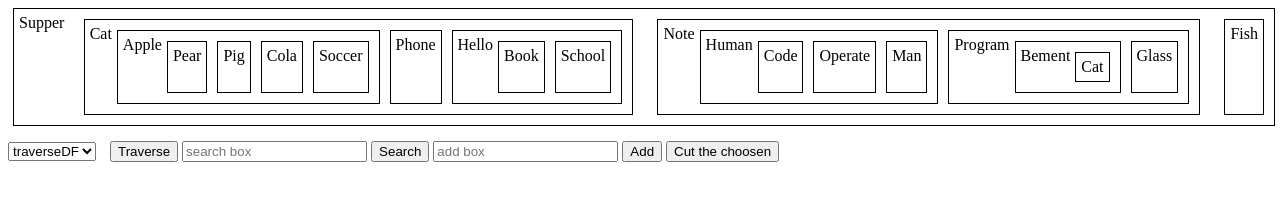
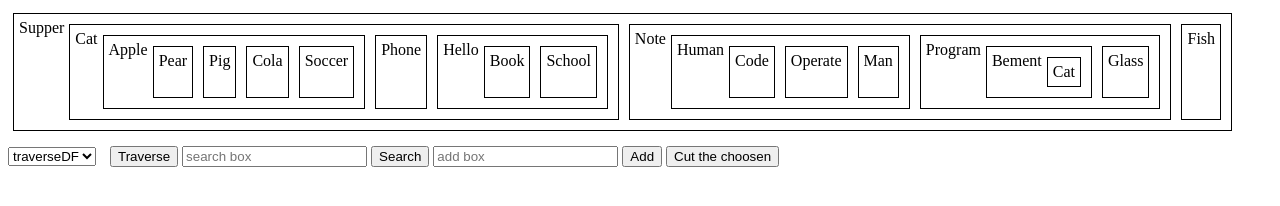
Before and after one commit to abcdefy/abcdefy.github.io, a plain HTML site: page IFE/task_2/task_2_11.html in a window 1280 px wide. Drawn offline with Linux system fonts and the light colour scheme; a script that the page names is missing.

Commit message:
Update task_2_11.css

```diff
--- a/IFE/task_2/styles/task_2_11.css
+++ b/IFE/task_2/styles/task_2_11.css
@@ -2,13 +2,12 @@ div {
 	display: flex;
 	padding: 5px;
 	border: 1px solid black;
-	justify-content: space-between;
 	margin: 5px;
 	background-color: white;
 }
 
 #root {
-	width: 1250px;
+	display: inline-flex;
 }
 
 #charge {
```
